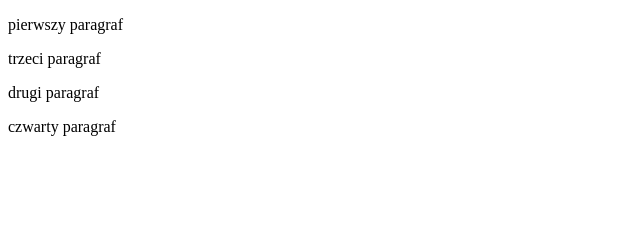
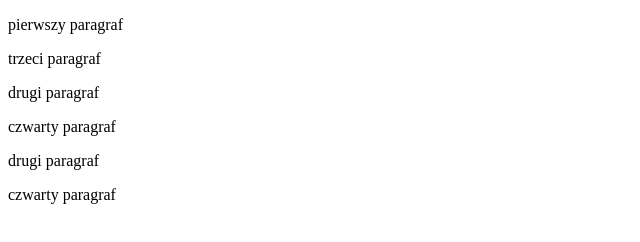
Before and after one commit to MattGac/mattgac.github.io, a plain HTML site: page index.html in a window 1280 px wide. Shown: the whole page, without its empty margins (0-640 px from the left). Drawn offline with Linux system fonts and the light colour scheme.

Commit message:
merge with beta-version

```diff
--- a/index.html
+++ b/index.html
@@ -11,5 +11,7 @@
     <p>trzeci paragraf</p>
     <p>drugi paragraf</p>
     <p>czwarty paragraf</p>
+    <p>drugi paragraf</p>
+    <p>czwarty paragraf</p>
 </body>
 </html>
```
